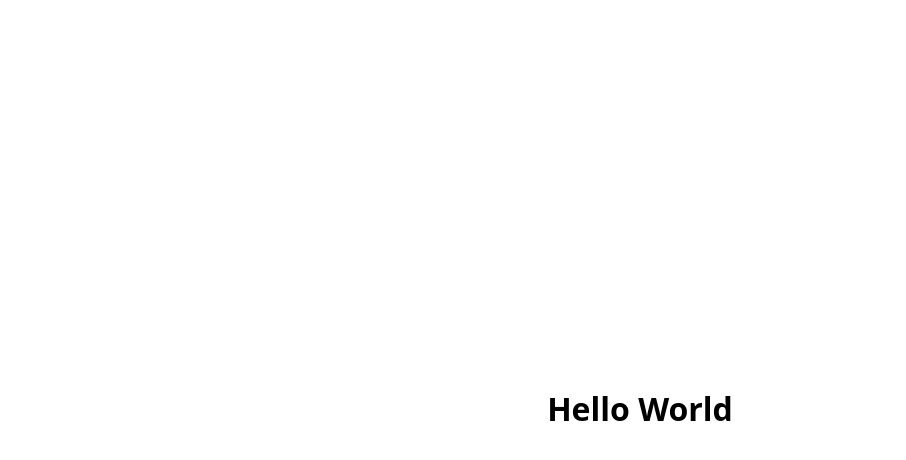
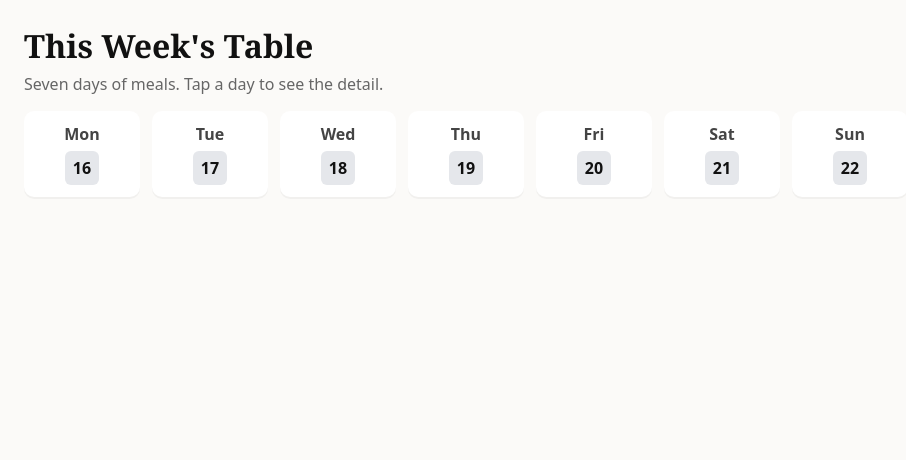
Before and after one commit to GoncaloPataca/week-meal-planner, a React (Vite) app: page / in a window 1280 px wide. Shown: the top 460 px of the page, without its empty margins (0-906 px from the left). Built offline with nearby package versions, Linux system fonts and the light colour scheme.

Commit message:
feat: add WeekBanner component and styles

```diff
--- /dev/null
+++ b/src/components/WeekBanner.tsx
@@ -0,0 +1,45 @@
+import React from 'react'
+
+function getMonday(d: Date) {
+  const date = new Date(d)
+  const day = date.getDay() // 0 (Sun) - 6 (Sat)
+  const diff = (day === 0 ? -6 : 1) - day // adjust so Monday is first
+  date.setDate(date.getDate() + diff)
+  date.setHours(0, 0, 0, 0)
+  return date
+}
+
+function addDays(d: Date, days: number) {
+  const r = new Date(d)
+  r.setDate(r.getDate() + days)
+  return r
+}
+
+const dayNames = ['Mon', 'Tue', 'Wed', 'Thu', 'Fri', 'Sat', 'Sun']
+
+export default function WeekBanner(): JSX.Element {
+  const today = new Date()
+  const monday = getMonday(today)
+
+  const days = Array.from({ length: 7 }).map((_, i) => {
+    const date = addDays(monday, i)
+    return {
+      date,
+      label: dayNames[i],
+      dayNumber: date.getDate()
+    }
+  })
+
+  return (
+    <section className="week-banner">
+      <div className="week-banner-inner">
+        {days.map((d) => (
+          <div className="day-card" key={d.label}>
+            <div className="day-label">{d.label}</div>
+            <div className="day-number">{d.dayNumber}</div>
+          </div>
+        ))}
+      </div>
+    </section>
+  )
+}
--- a/src/main.tsx
+++ b/src/main.tsx
@@ -1,10 +1,14 @@
 import React from 'react'
 import { createRoot } from 'react-dom/client'
+import WeekBanner from './components/WeekBanner'
+import './styles.css'
 
 const App: React.FC = () => (
-  <main style={{fontFamily: "system-ui, -apple-system, 'Segoe UI', Roboto, 'Helvetica Neue', Arial", display: 'flex', alignItems: 'center', justifyContent: 'center', height: '100vh'}}>
-    <h1>Hello World</h1>
-  </main>
+  <div>
+    <h1 style={{fontFamily: "Georgia, 'Times New Roman', serif", margin: 0}}>This Week's Table</h1>
+    <p style={{marginTop:6, color:'#666'}}>Seven days of meals. Tap a day to see the detail.</p>
+    <WeekBanner />
+  </div>
 )
 
 const rootElement = document.getElementById('app') as HTMLElement
--- /dev/null
+++ b/src/styles.css
@@ -0,0 +1,11 @@
+:root{
+  --card-bg: #fff;
+  --muted: #777;
+  --accent: #e5e7eb;
+}
+body{font-family: system-ui, -apple-system, 'Segoe UI', Roboto, 'Helvetica Neue', Arial;margin:0;padding:24px;background:#fbfaf8;color:#111}
+.week-banner{margin:16px 0}
+.week-banner-inner{display:flex;gap:12px;align-items:center}
+.day-card{background:var(--card-bg);border-radius:10px;padding:12px 14px;min-width:88px;text-align:center;box-shadow:0 2px 0 rgba(0,0,0,0.04)}
+.day-label{font-weight:700;color:#444;margin-bottom:6px}
+.day-number{background:var(--accent);border-radius:6px;padding:6px 8px;display:inline-block;font-weight:600}
--- a/vite.config.js
+++ /dev/null
@@ -1,10 +0,0 @@
-import { defineConfig } from 'vite'
-import react from '@vitejs/plugin-react'
-
-export default defineConfig({
-  base: './',
-  plugins: [react()],
-  build: {
-    outDir: 'docs'
-  }
-})
```
Also changed, not shown: 4 other files (tests, documents, lock files or other folders).
